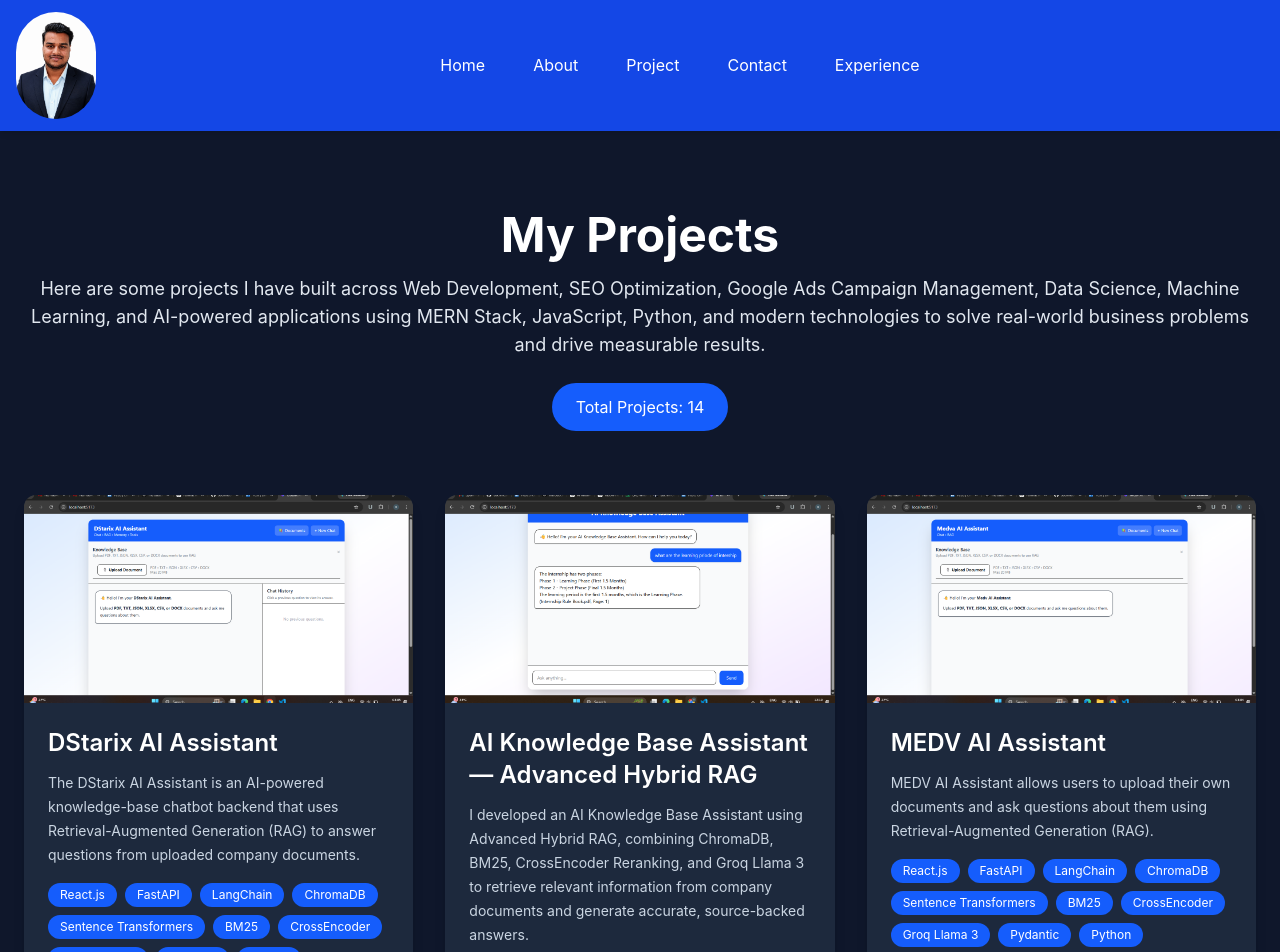
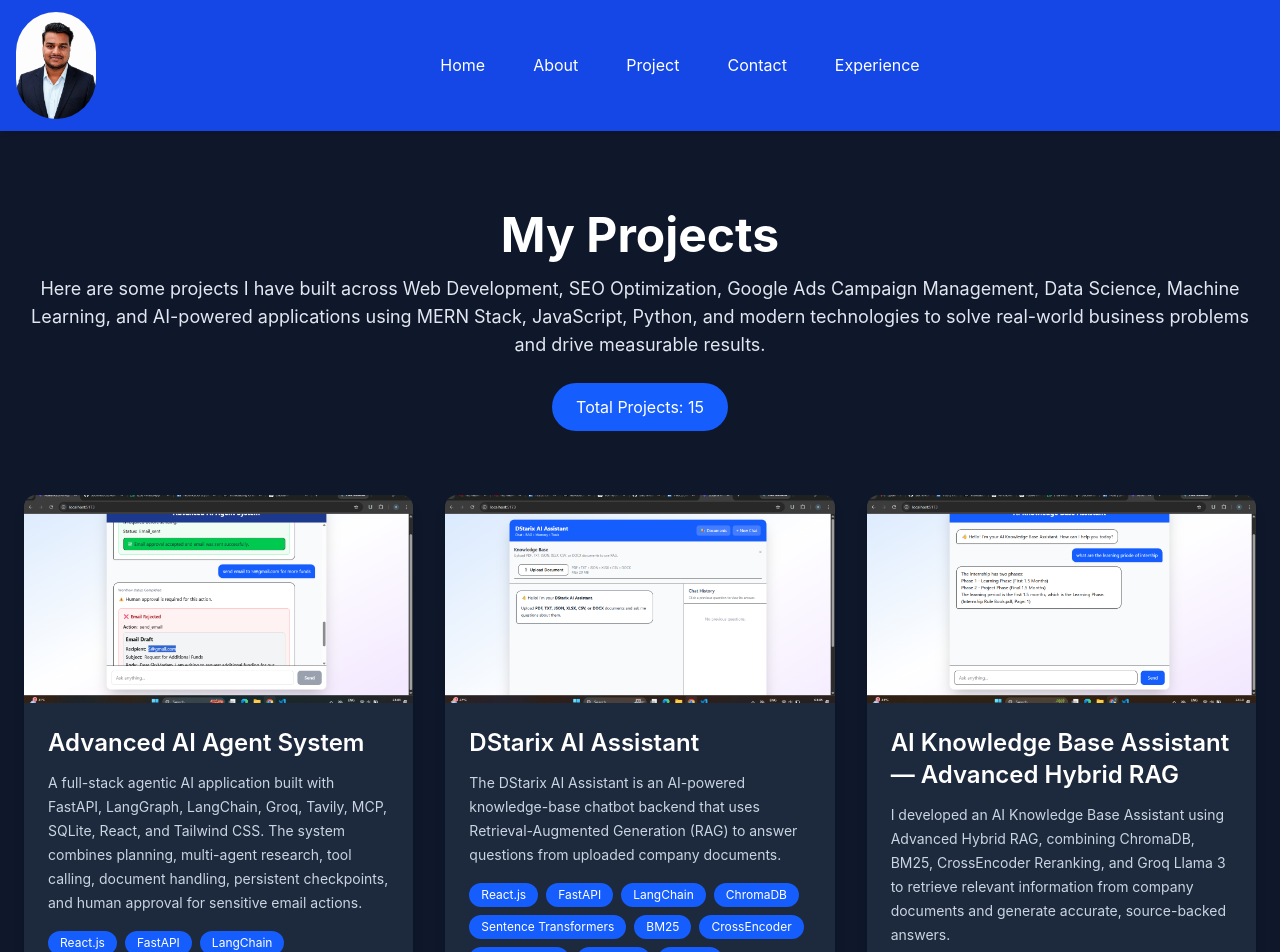
Before and after one commit to Sachin6389/Portfolio, a React (Vite) app: page /project in a window 1280 px wide. Shown: the top 952 px of the page. Built offline with nearby package versions, Linux system fonts and the light colour scheme.

Commit message:
Add Advanced AI agent

```diff
--- a/src/Pages/Project.jsx
+++ b/src/Pages/Project.jsx
@@ -6,6 +6,17 @@ function Projects() {
   const projects = [
     {
       id: 1,
+      title: "  Advanced AI Agent System",
+      description:
+        "A full-stack agentic AI application built with FastAPI, LangGraph, LangChain, Groq, Tavily, MCP, SQLite, React, and Tailwind CSS. The system combines planning, multi-agent research, tool calling, document handling, persistent checkpoints, and human approval for sensitive email actions.",
+      image: assets.AdvancedAIAgent,
+      technologies: ["React.js", "FastAPI", "LangChain", "langchain-groq", "langgraph", "SQLite", "MCP", "Groq Llama 3", "Pydantic", "Python","JavaScript",  "Tailwind CSS","Python-Dotenv","LLM", "React Markdown " ,"Remark GFM" ,"Axios" ,"Prompt Engineering" ,"tavily-python","Uvicorn","Python Logging","FastAPI CORS Middleware",
+    ],
+      github: "https://github.com/Sachin6389/Advanced-AI-Agent-system",
+      live: "https://lnkd.in/p/dXeSU2mD",
+    },
+    {
+      id: 2,
       title: "  DStarix AI Assistant ",
       description:
         "The DStarix AI Assistant is an AI-powered knowledge-base chatbot backend that uses Retrieval-Augmented Generation (RAG) to answer questions from uploaded company documents.",
@@ -16,7 +27,7 @@ function Projects() {
       live: "https://lnkd.in/p/dwUJvEfK",
     },
     {
-      id: 2,
+      id: 3,
       title: " AI Knowledge Base Assistant — Advanced Hybrid RAG",
       description:
         "I developed an AI Knowledge Base Assistant using Advanced Hybrid RAG, combining ChromaDB, BM25, CrossEncoder Reranking, and Groq Llama 3 to retrieve relevant information from company documents and generate accurate, source-backed answers.",
@@ -27,7 +38,7 @@ function Projects() {
       live: "https://www.linkedin.com/posts/sachin-buildnex_ai-knowledge-activity-7492463806384640000-5PQK?utm_source=share&utm_medium=member_desktop&rcm=ACoAAEdSGb4B2P0Qlm-mtZx4BERJcor_FanKVzU",
     },
      {
-      id: 3,
+      id: 4,
       title: "MEDV AI Assistant",
       description:
         "MEDV AI Assistant allows users to upload their own documents and ask questions about them using Retrieval-Augmented Generation (RAG).",
@@ -38,7 +49,7 @@ function Projects() {
     },
 
      {
-      id: 4,
+      id: 5,
       title: "AI Research Assistant – Autonomous Web Research & Report Generation",
       description:
         "The AI Research Assistant allows users to enter a research topic or question through an interactive React interface.",
@@ -48,7 +59,7 @@ function Projects() {
       live: "https://lnkd.in/p/dAQjbVcg",
     },
      {
-      id: 5,
+      id: 6,
       title: "AI Research Agent",
       description:
         "AI Research Agent — Developed an autonomous web research system using LangGraph, LangChain, Groq LLM, and Tavily API to search, analyze, summarize, and generate structured research reports from real-time web sources.",
@@ -58,7 +69,7 @@ function Projects() {
       live: "https://github.com/Sachin6389/AI-Research-Agent",
     },
     {
-      id: 6,
+      id: 7,
       title: "TriScan – Automated Medical Imaging Classification System",
       description:
         "TriScaner is an AI-powered medical imaging platform that detects bone fractures, brain tumors, kidney stones, chest diseases and more with high accuracy.",
@@ -68,7 +79,7 @@ function Projects() {
       live: "https://triscaner-ai.vercel.app/",
     },
     {
-      id: 7,
+      id: 8,
       title: "AI Customer Support Assistant",
       description:
         "An AI-powered customer support assistant that provides instant responses to user queries and helps resolve issues efficiently.",
@@ -79,7 +90,7 @@ function Projects() {
     },
 
     {
-      id: 8,
+      id: 9,
       title: "Buildnex Web Application",
       description:
         "Buildnex Web Technologies is a professional web development company and website development company providing modern web development services, custom website design services, and scalable digital solutions for startups, businesses, and ecommerce brands.",
@@ -89,7 +100,7 @@ function Projects() {
       live: "https://www.buildnexwebtechnologies.in/",
     },
     {
-      id: 9,
+      id: 10,
       title: " Abhi Photography & Digital Studio",
       description:
         "A full-stack MERN photography and digital studio website that allows users to view portfolios, book sessions, and make payments online.",
@@ -99,7 +110,7 @@ function Projects() {
       live: " https://abhi-photography-and-digital-studio.vercel.app/",
     },
     {
-      id: 10,
+      id: 11,
       title: "Task Manager",
       description:
         "A full-stack MERN task management application that allows users to create, update, and delete tasks, set priorities, and track progress in real-time.",
@@ -109,7 +120,7 @@ function Projects() {
       live: "https://task-manger-navy.vercel.app/",
     },
      {
-      id: 11,
+      id: 12,
       title: "AI Chat Assistant",
       description:
         " A full-stack MERN AI chat assistant that allows users to interact with an AI-powered chatbot for various tasks and information retrieval.",
@@ -119,7 +130,7 @@ function Projects() {
       live: "https://ai-chat-assistant-dusky.vercel.app/",
     },
     {
-      id: 12,
+      id: 13,
       title: "E-Commerce Website For Laptop Store",
       description:
         "A full-stack MERN e-commerce platform with authentication, cart, orders, order-status and payment integration.",
@@ -129,7 +140,7 @@ function Projects() {
       live: "https://himanshucomputerservicescom.vercel.app/",
     },
     {
-      id: 13,
+      id: 14,
       title: "Admin Panel for Laptop-Store",
       description:
         "Built a user-friendly admin system that helps businesses easily manage products, track inventory, monitor orders, and oversee deliveries from a single dashboard..",
@@ -140,7 +151,7 @@ function Projects() {
     },
 
      {
-      id: 14,
+      id: 15,
       title: "credit Score prediction based on financial data",
       description:
         "A machine learning model that predicts credit scores based on financial data, helping lenders assess the creditworthiness of applicants and make informed lending decisions.",
--- a/src/assets/assest.js
+++ b/src/assets/assest.js
@@ -18,5 +18,6 @@ import AiKnowledgeBaseAssistant from "./AI Knowledge Base Assistant.png"
 import DStarixAIAssistant from "./DStarixAiAssistant.png"
 import MedvAi from "./MedvAi.png"
 import AiResearchAssistant from "./AiResearchAssistant.png"
+import AdvancedAIAgent from "./AdvancedAIAgent.png"
 
-export const assets = {DStarixAIAssistant,AiResearchAssistant,MedvAi,AiResearchAgent , AiKnowledgeBaseAssistant ,AiChatAssistant, logo ,  instagram , LaptopStore , Buildnex , AdminPanelLaptop , Triscaner , Github,Linkedin ,Menu , Back , Task , CreditScore , AbhiPhotography, AiCustomerSupport }
+export const assets = {AdvancedAIAgent,DStarixAIAssistant,AiResearchAssistant,MedvAi,AiResearchAgent , AiKnowledgeBaseAssistant ,AiChatAssistant, logo ,  instagram , LaptopStore , Buildnex , AdminPanelLaptop , Triscaner , Github,Linkedin ,Menu , Back , Task , CreditScore , AbhiPhotography, AiCustomerSupport }
```
Also changed, not shown: src/assets/AdvancedAIAgent.png (added).
